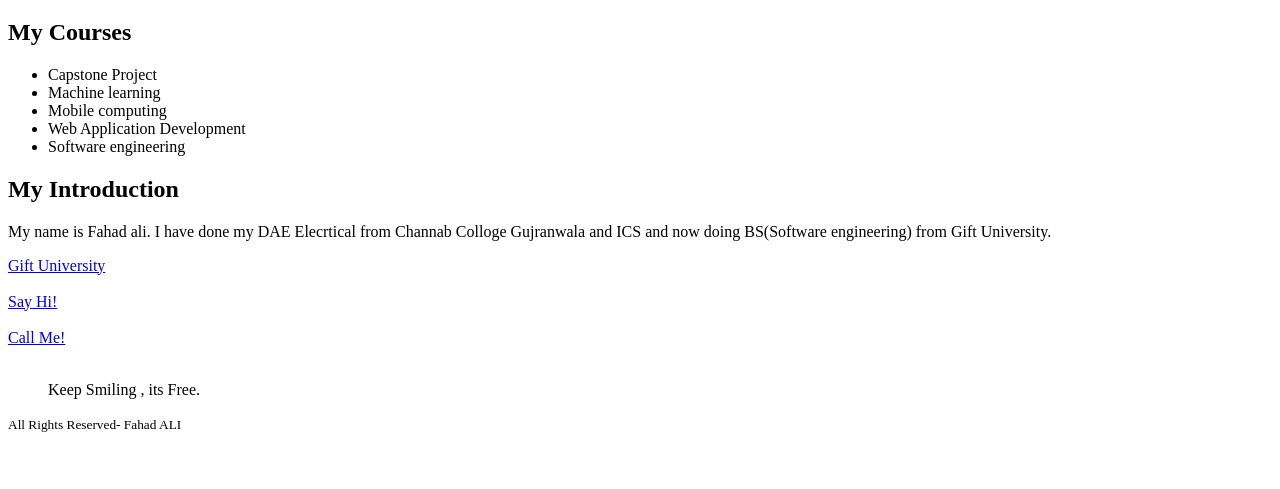
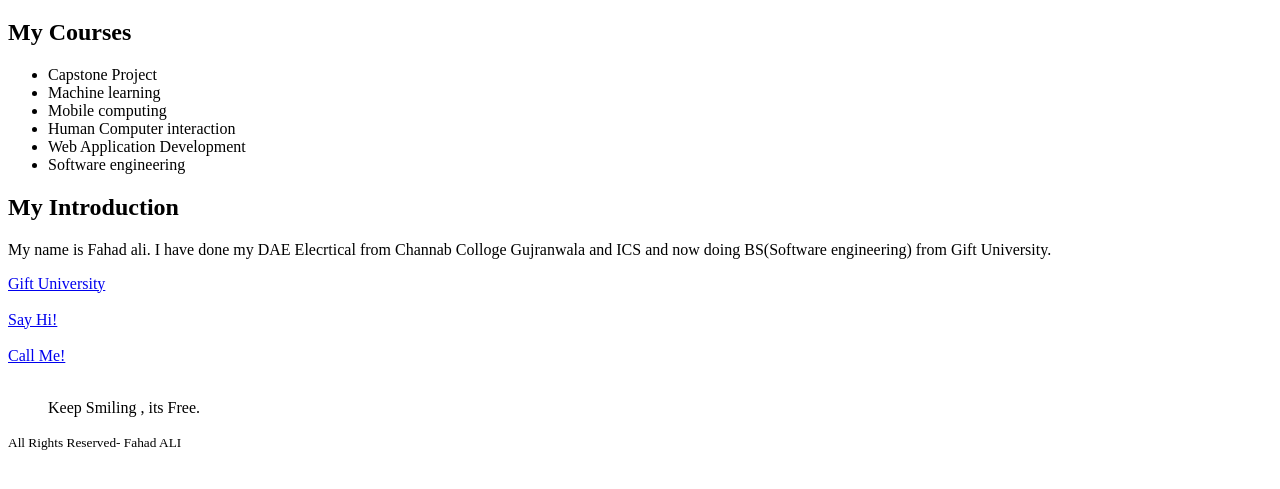
Before and after one commit to fahad70/17240025-web-dev, a plain HTML site: page index.html in a window 1280 px wide. Shown: the part 61-550 px from the top of the page. Drawn offline with Linux system fonts and the light colour scheme.

Commit message:
HCI added
Course added

```diff
--- a/index.html
+++ b/index.html
@@ -10,6 +10,7 @@
         <li>Capstone Project</li>
         <li>Machine learning</li>
         <li>Mobile computing</li>
+        <li>Human Computer interaction</li>
         <li>Web Application Development</li>
         <li>Software engineering</li>
     </ul>
```
